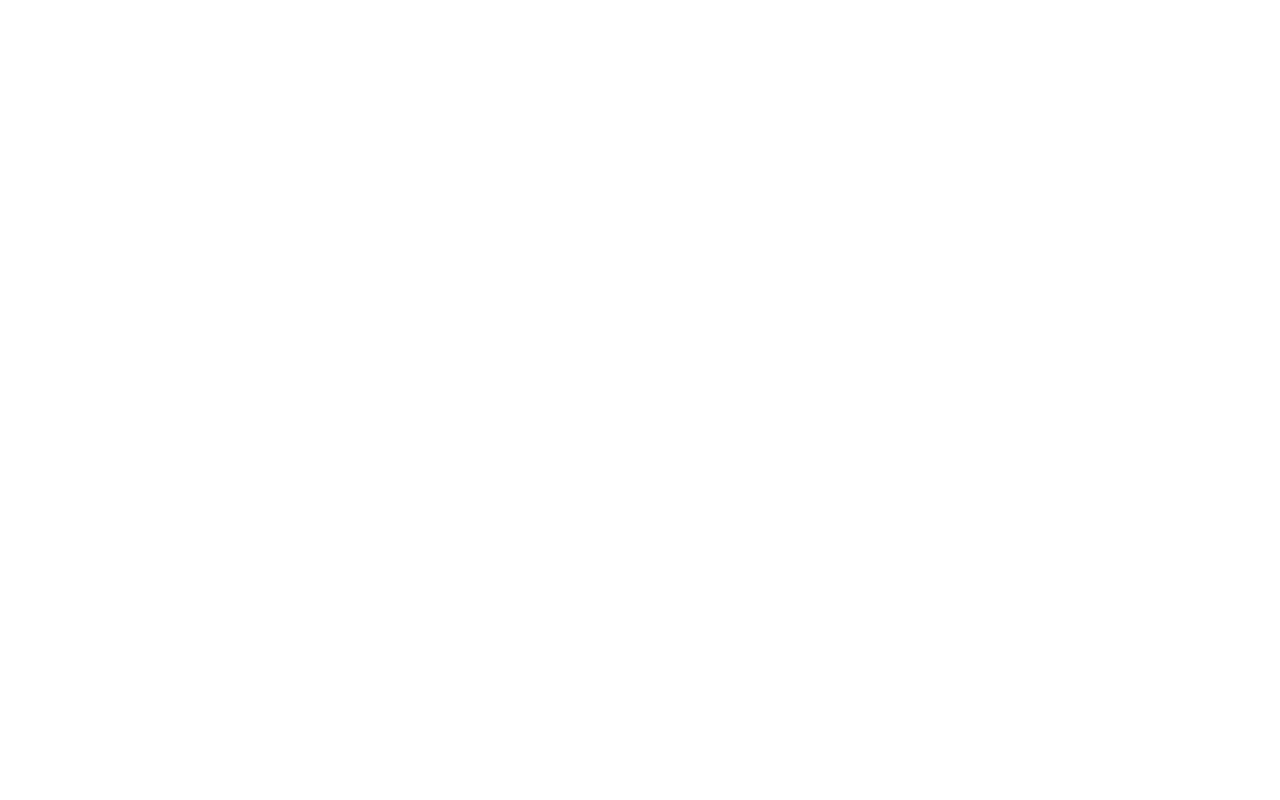
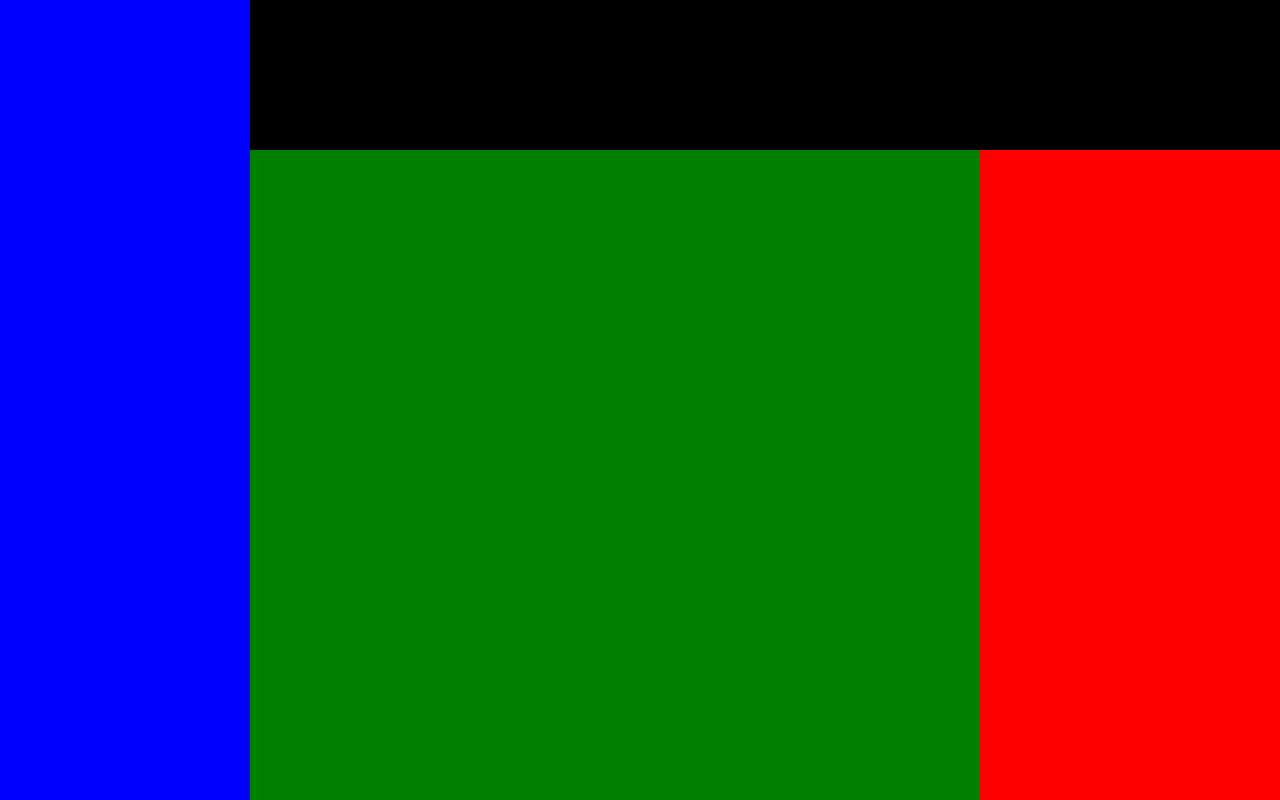
Before and after one commit to ryanchi9170/admin-dashboard, a plain HTML site: page index.html in a window 1280 px wide. Drawn offline with Linux system fonts and the light colour scheme.

Commit message:
Created basic grid structure

```diff
--- a/css/styles.css
+++ b/css/styles.css
@@ -1,3 +1,30 @@
+* {
+  margin: 0px;
+  padding: 0px;
+}
+
 .container {
   display: grid;
+  grid-template: 150px 650px / 250px auto 300px;
+  height: auto;
 }
+
+.header {
+  background-color: black;
+  grid-area: 1 / 2 / 2 / 4;
+}
+
+.projects {
+  background-color: green;
+  grid-area: 2 / 2 / 3 / 3;
+}
+
+.dashboard {
+  background-color: blue;
+  grid-area: 1 / 1 / 3 / 2;
+}
+
+.announcements {
+  background-color: red;
+  grid-area: 2 / 3 / 3 / 4;
+}
```
Also changed, not shown: index.html (+5 -0 lines).
